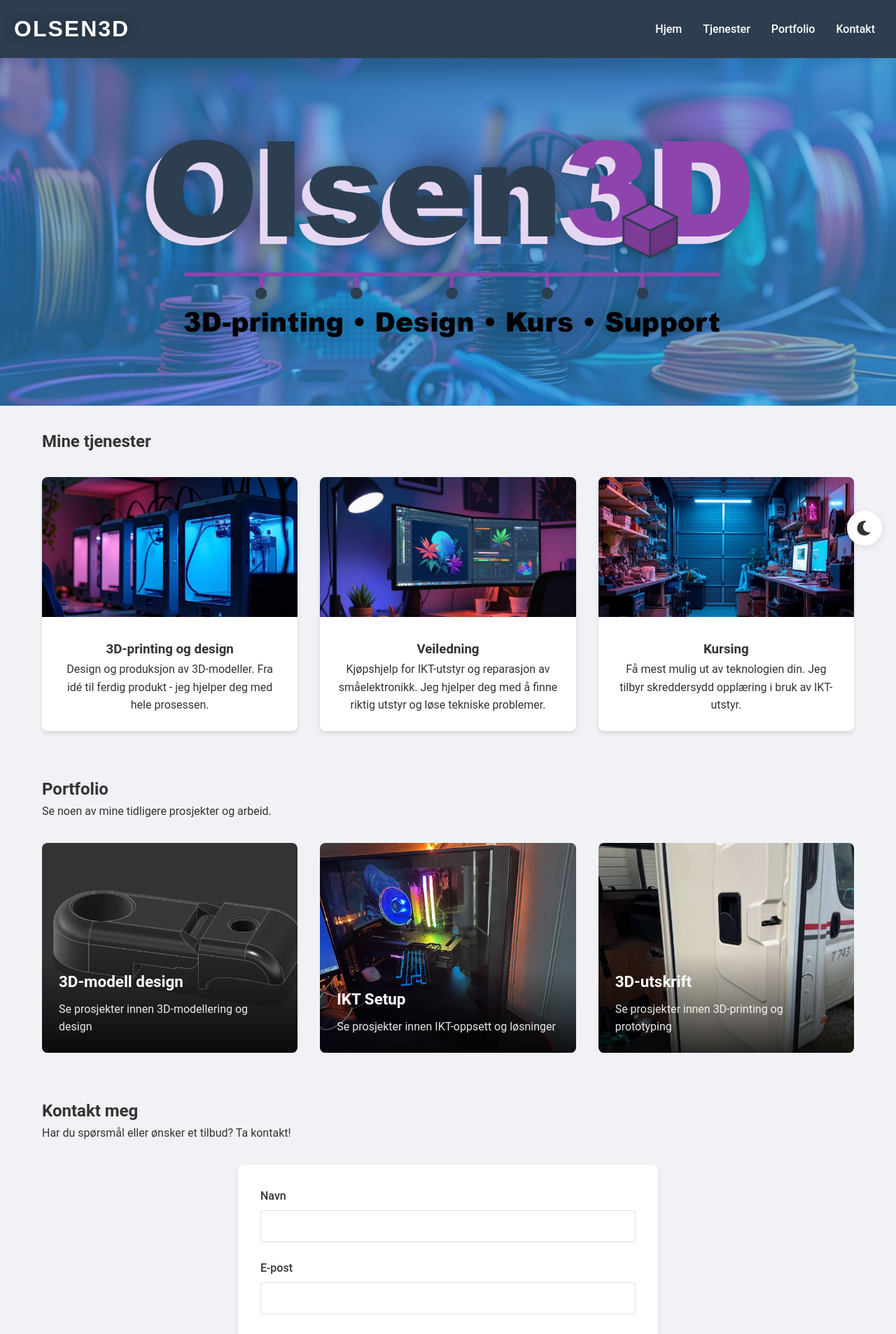
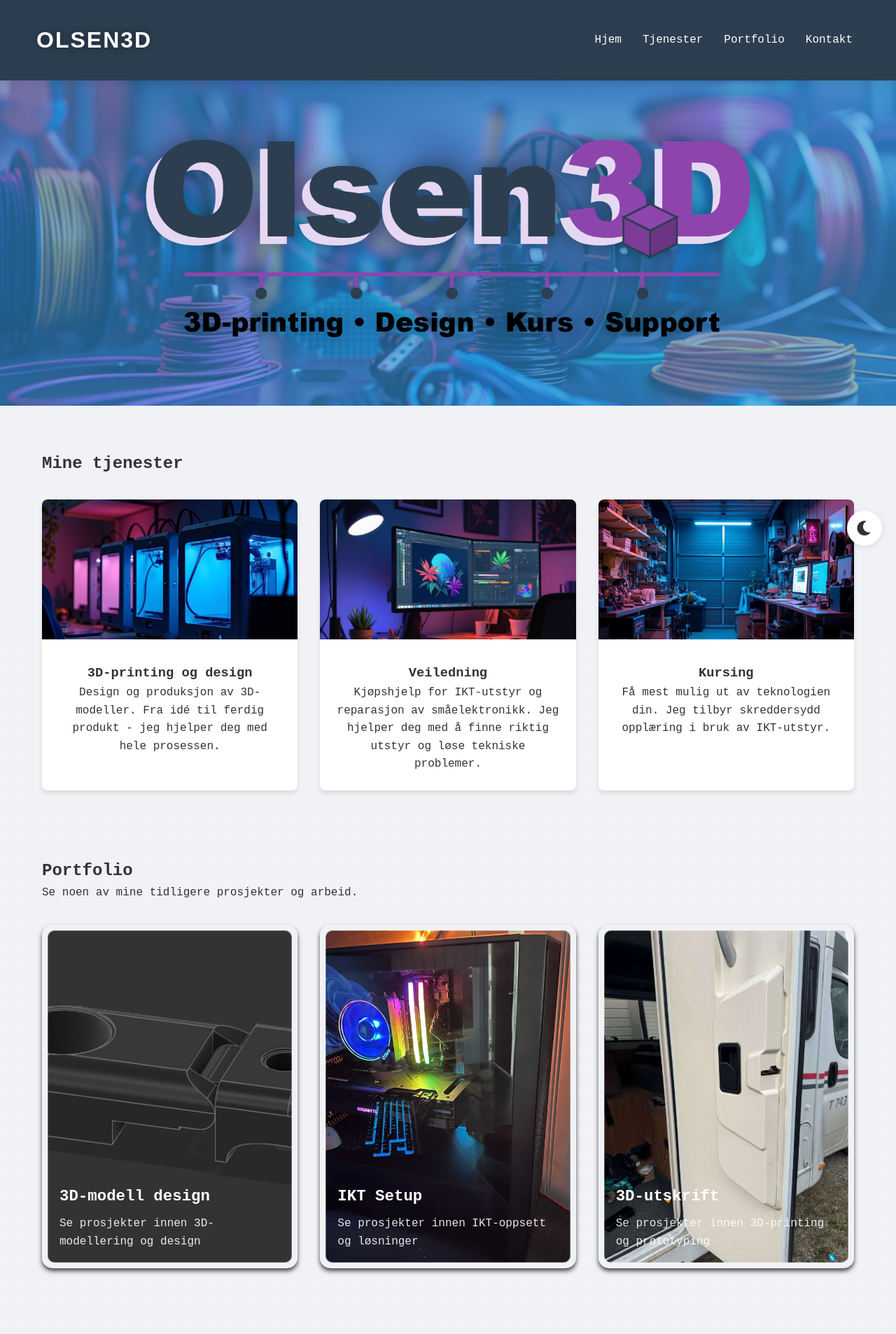
Before and after one commit to Xunrise/olsen3d, a Next.js app: page / in a window 1280 px wide. Shown: the top 1907 px of the page at 70% size. Built offline with nearby package versions, Linux system fonts and the light colour scheme.

Commit message:
WIP restyle.

```diff
--- a/src/app/globals.css
+++ b/src/app/globals.css
@@ -7,27 +7,52 @@
   --section-bg: #ecf0f1;
   --shadow-color: rgba(0, 0, 0, 0.1);
   --border-color: #ddd;
+  --shadow-dark: rgba(0, 0, 0, 0.7);
+  --highlight-light: rgba(255, 255, 255, 0.1);
 }
 [data-theme="dark"] {
-  --bg-color: #1a1a1a;
-  --text-color: #ffffff;
+  --bg-color: #1E1E1E;
+  --text-color: #F5F5F5;
   --card-bg: #2d2d2d;
   --header-bg: #1a1a1a;
   --hero-bg: #2980b9;
   --section-bg: #2d2d2d;
   --shadow-color: rgba(0, 0, 0, 0.3);
   --border-color: #404040;
+  --shadow-dark: rgba(0, 0, 0, 0.7);
+  --highlight-light: rgba(255, 255, 255, 0.1);
+  --x-axis-green: #4CAF50; /* A clear, vibrant green */
+  --y-axis-red: #F44336;   /* A strong red */
 }
 html,
 body {
+  --grid-got-color: rgba(255, 255, 255, 0.1);
+  --grid-dot-size: 2px;
+  --grid-spacing: 30px;
+  background-color: var(--bg-color);
+
+  background-image: repeating-linear-gradient(
+    90deg,
+    rgba(255,255,255,0.07) 0,
+    rgba(255,255,255,0.07) 1px,
+    transparent 1px,
+    transparent var(--grid-spacing)
+  ),
+  repeating-linear-gradient(
+    180deg,
+    rgba(255,255,255,0.07) 0,
+    rgba(255,255,255,0.07) 1px,
+    transparent 1px,
+    transparent var(--grid-spacing)
+  );
+  background-size: var(--grid-spacing) var(--grid-spacing);
   max-width: 100vw;
   overflow-x: hidden;
-  font-family: "Roboto", sans-serif;
+  font-family: "Roboto Mono", monospace;
   line-height: 1.6;
   margin: 0;
   padding: 0;
   color: var(--text-color);
-  background-color: var(--bg-color);
   transition:
     background-color 0.3s,
     color 0.3s;
--- a/src/app/home/components/Portfolio.module.css
+++ b/src/app/home/components/Portfolio.module.css
@@ -19,15 +19,29 @@
   }
 }
 .portfolioItem {
+  background-color: var(--bg-color);
+  border-radius: 15px;
+  padding: 7px;
   position: relative;
   overflow: hidden;
-  border-radius: 8px;
-  height: 300px;
+  border: 1px solid rgba(255, 255, 255, 0.3);
+  box-shadow: 0 4px 6px rgba(0, 0, 0, 0.7);
+  transition: all 0.3s ease;
+}
+
+.portfolioItem::before {
+  content: '';
+  position: absolute;
+  top: 7px;
+  left: 7px;
+  right: 7px;
+  bottom: 7px;
+  border-radius: 10px;
+  border: 1px solid rgba(255, 255, 255, 0.3);
+}
+
+.portfolioItem:hover {
   cursor: pointer;
-  transition: transform 0.3s ease;
-  display: block;
-}
-.portfolioItem:hover {
   transform: translateY(-5px);
 }
 .portfolioItem img {
@@ -35,16 +49,14 @@
   height: 100%;
   object-fit: cover;
   transition: transform 0.3s;
-}
-.portfolioItem:hover img {
-  transform: scale(1.05);
+  border-radius: 10px;
 }
 .portfolioItemOverlay {
   position: absolute;
   bottom: 0;
   left: 0;
   right: 0;
-  background: linear-gradient(to top, rgba(0, 0, 0, 0.8), transparent);
+  /*background: linear-gradient(to top, rgba(0, 0, 0, 0.8), transparent); */
   color: white;
   padding: 1.5rem;
   transform: translateY(0);
--- a/src/app/page.module.css
+++ b/src/app/page.module.css
@@ -17,6 +17,7 @@
   font-family: var(--font-geist-sans);
 }
 
+
 @media (prefers-color-scheme: dark) {
   .page {
     --gray-rgb: 255, 255, 255;
@@ -33,6 +34,17 @@
   flex-direction: column;
   gap: 32px;
   grid-row-start: 2;
+}
+
+.main::before {
+  content: '';
+  position: fixed;
+  top: 0;
+  left: 5vw; /* Position it 5% from the left, for example */
+  width: 2px;
+  height: 100vh;
+  background-color: var(--y-axis-red);
+  z-index: -1; /* Place it behind all other content */
 }
 
 .main ol {
--- a/src/app/page.tsx
+++ b/src/app/page.tsx
@@ -40,11 +40,13 @@ export default function Home() {
   return (
     <>
       <Header />
-      <Hero />
-      <Services />
-      <Portfolio />
-      <Contact />
-      <Footer />
+      <main className={styles.main}>
+        <Hero />
+        <Services />
+        <Portfolio />
+        <Contact />
+        <Footer />
+      </main>
     </>
   );
 }
--- a/src/app/shared/components/Header.module.css
+++ b/src/app/shared/components/Header.module.css
@@ -43,6 +43,9 @@
   display: flex;
   justify-content: space-between;
   align-items: center;
+  width: 100%;
+  padding: 1rem 2rem;
+  border-bottom: 2px solid var(--x-axis-green);
 }
 .navList {
   display: flex;
```
